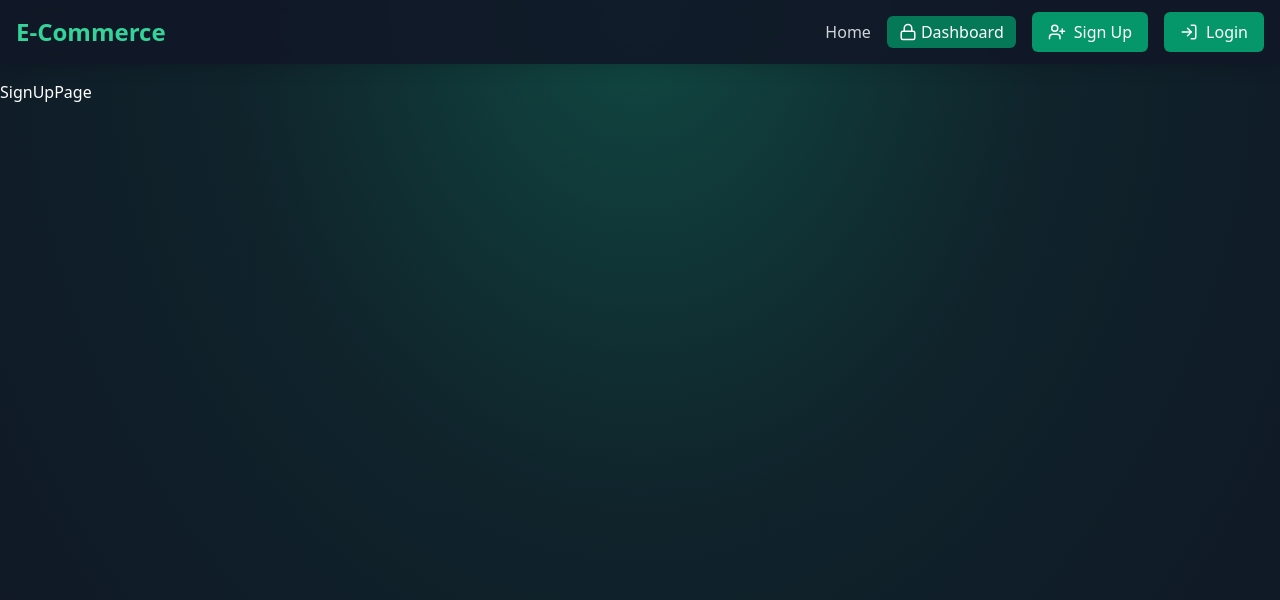
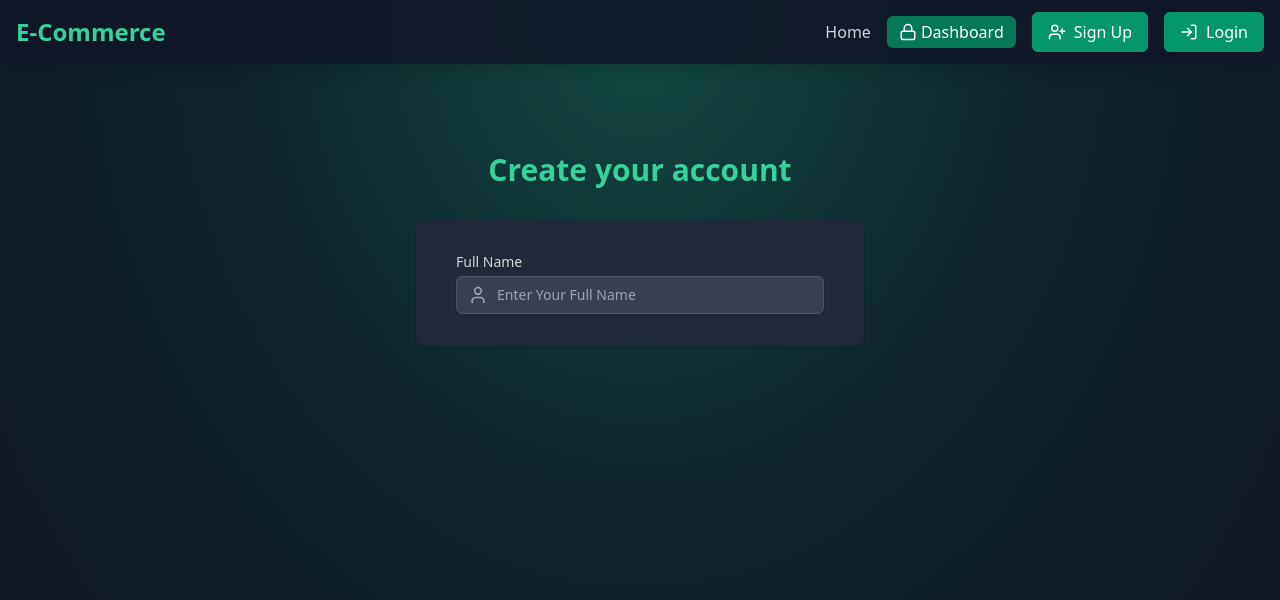
Before and after one commit to Yashvanth-R/E-Commerce_Website, a React app in the folder frontend/: page /signup in a window 1280 px wide. Shown: the top 600 px of the page. Built offline with nearby package versions, Linux system fonts and the light colour scheme; the HTML template or start-up script is replaced by a standard one.

Commit message:
Add: Created the sign up page with one form data

```diff
--- a/frontend/src/pages/SignUpPage.jsx
+++ b/frontend/src/pages/SignUpPage.jsx
@@ -1,6 +1,64 @@
+import { useState } from "react";
+import { Link } from "react-router-dom";
+import { UserPlus, Mail, Lock, User, ArrowRight, Loader } from "lucide-react";
+import { motion } from "framer-motion";
+
 const SignUpPage = () => {
+  const loading = true;
+  const [formData, setFormData] = useState({
+    name:"",
+    email:"",
+    password:"",
+    confirmPassword:"",
+  });
+
+  const handleSubmit  = (e) => {
+    e.preventDefault();
+    console.log(formData);
+  }
   return (
-    <div>SignUpPage</div>
+    <div className="flex flex-col justify-center py-12 sm:px-6 lg:px-8">
+      <motion.div
+      className="sm:mx-auto sm:w-full sm:max-w-md"
+      initial={{ opacity: 0, y: -20 }}
+      animate={{ opacity: 1, y:0 }}
+      transition={{ duration:0.8 }}
+      >
+        <h2 className="mt-6 text-center text-3xl font-extrabold text-emerald-400">Create your account</h2>
+      </motion.div>
+
+      <motion.div
+      className="mt-8 sm:mx-auto sm:w-full sm:max-w-md"
+      initial={{ opacity: 0, y: 20 }}
+      animate={{ opacity: 1, y:0 }}
+      transition={{ duration:0.8, delay: 0.2 }}
+      >
+        <div className="bg-gray-800 py-8 px-4 shadow sm:rounded-lg sm:px-10">
+          <form onSubmit={handleSubmit} className="space-y-6">
+            <div>
+              <label htmlFor="name" className="block text-sm font-medium text-gray-300">
+                Full Name
+              </label>
+              <div className="mt-1 relative rounded-md shadow-sm">
+                <div className="absolute inset-y-0 left-0 pl-3 flex items-center pointer-events-none">
+                  <User className="h-5 w-5 text-gray-400" aria-hidden='true' />
+                </div>
+                <input
+                  id="name"
+                  type="text"
+                  required
+                  value={formData.name}
+                  onChange={(e) => setFormData({ ...formData, name: e.target.value })}
+                  className="block w-full px-3 py-2 pl-10 bg-gray-700 border border-gray-600 rounded-md shadow-sm
+									 placeholder-gray-400 focus:outline-none focus:ring-emerald-500 focus:border-emerald-500 sm:text-sm"
+                   placeholder="Enter Your Full Name"
+                />
+              </div>
+            </div>
+          </form>
+        </div>
+      </motion.div>
+    </div>
   )
 }
 
```
